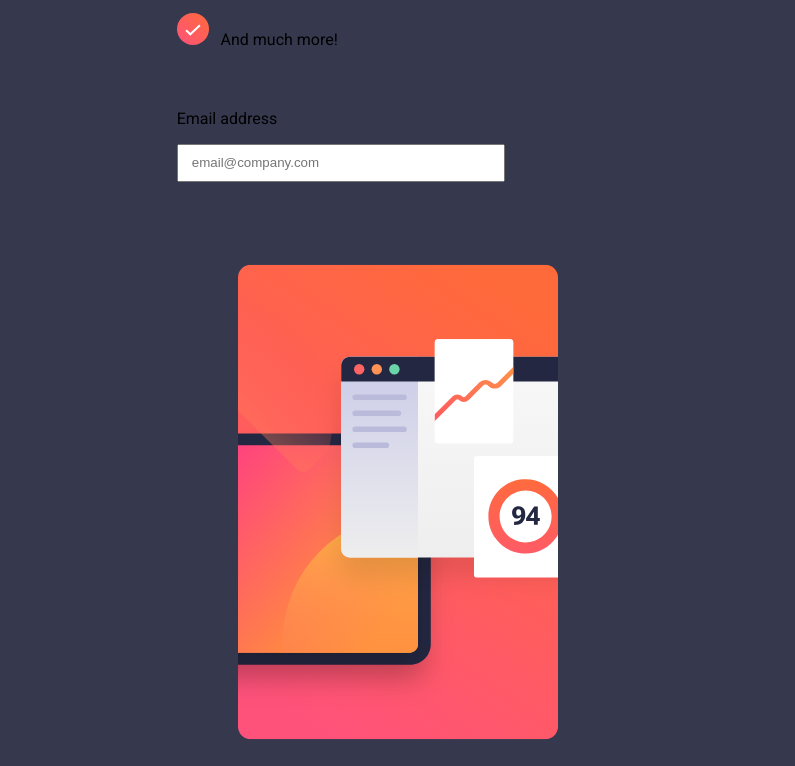
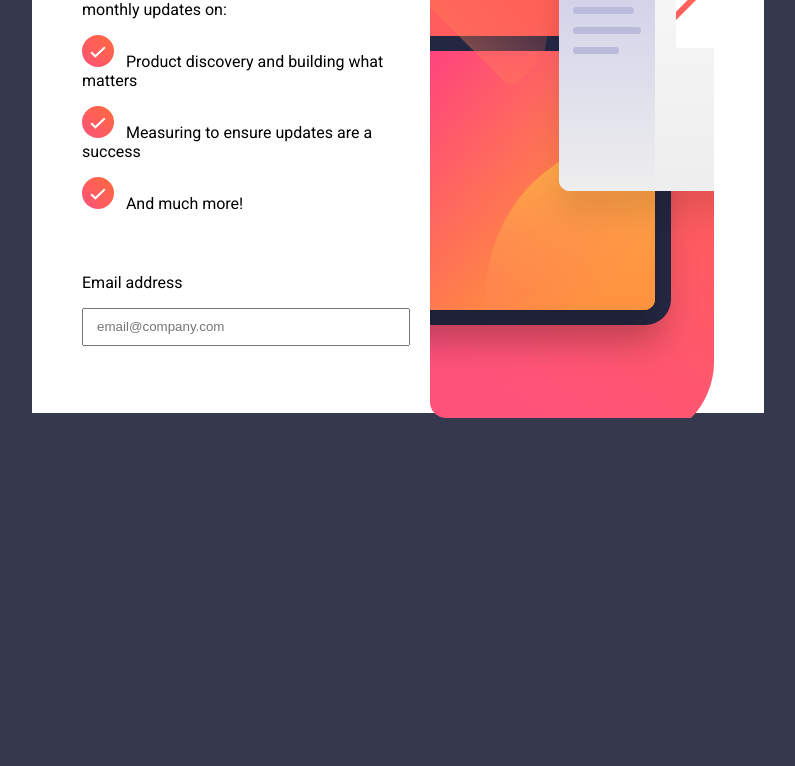
Before and after one commit to ryananhtuan-nguyen/frontend-master, a plain HTML site: page newsletter-sign-up-with-success-message-main/index.html in a window 1280 px wide. Shown: the part 225-991 px from the top of the page, without its empty margins (242-1037 px from the left). After the commit the page ends 800 px from the top, so only its background shows below. Drawn offline with Linux system fonts and the light colour scheme.

Commit message:
style: added styling

```diff
--- a/newsletter-sign-up-with-success-message-main/style.css
+++ b/newsletter-sign-up-with-success-message-main/style.css
@@ -9,6 +9,7 @@
 }
 
 body {
+  box-sizing: border-box;
   display: flex;
   justify-content: center;
   align-items: center;
@@ -24,26 +25,15 @@ body {
   color: hsl(228, 45%, 44%);
 }
 
-.form-wrapper {
-  display: flex;
-  width: 100%;
-  gap: 2rem;
-}
-
 .outer-wrap {
   display: flex;
-  flex-direction: column;
   justify-content: center;
   align-items: center;
-  padding: 10px;
+  padding: 50px;
+  margin-top: 50px;
   width: 50%;
-  height: 50%;
-}
-
-img {
-  width: 20rem;
-  height: 40rem;
-  fill: aliceblue;
+  height: 60vh;
+  background-color: white;
 }
 
 .form h1 {
@@ -66,3 +56,15 @@ input {
 .input {
   margin-top: 60px;
 }
+
+.img-wrapper {
+  height: auto;
+  width: auto;
+  padding: 20px;
+  border-radius: 5rem;
+  overflow: hidden;
+}
+
+img {
+  object-fit: cover;
+}
```
